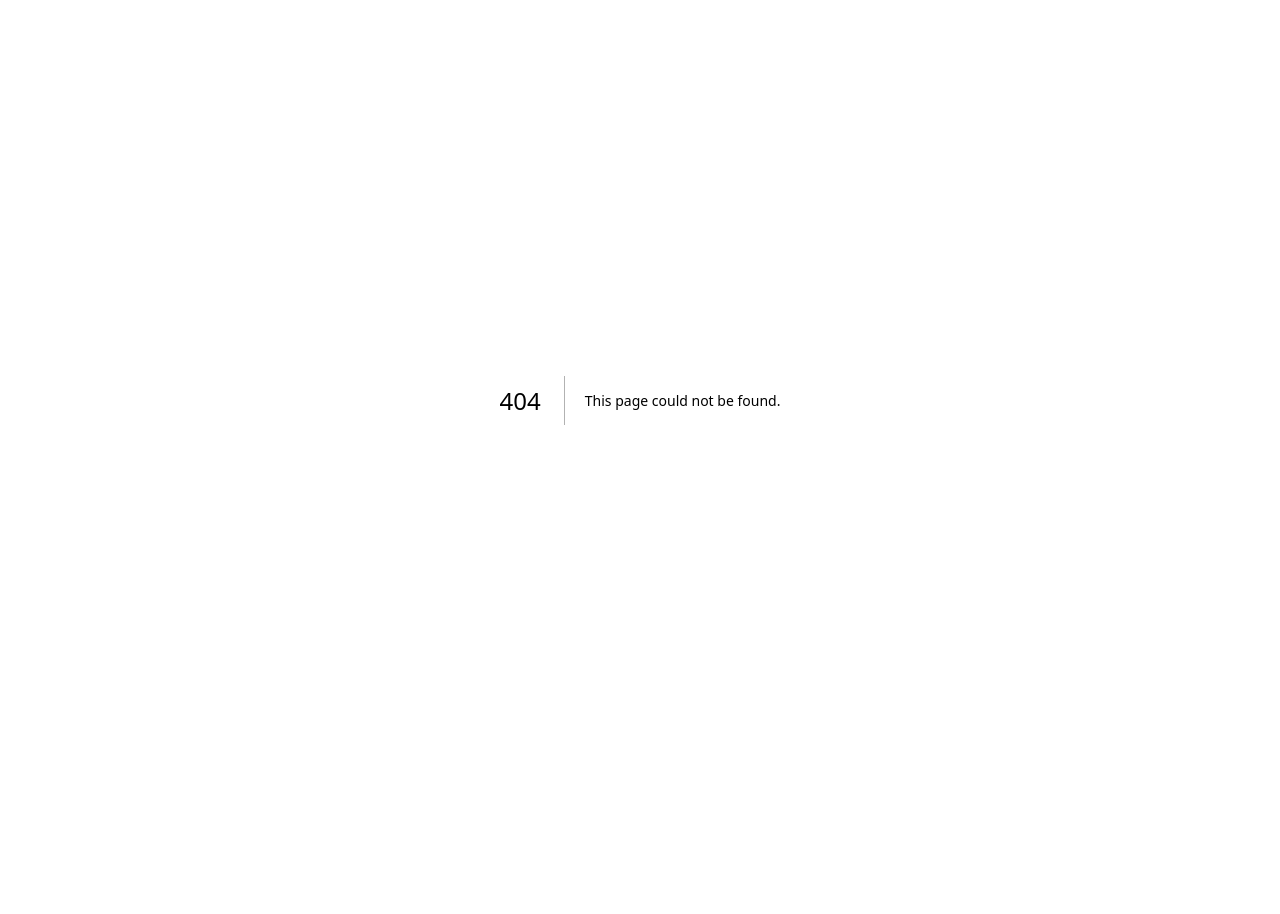
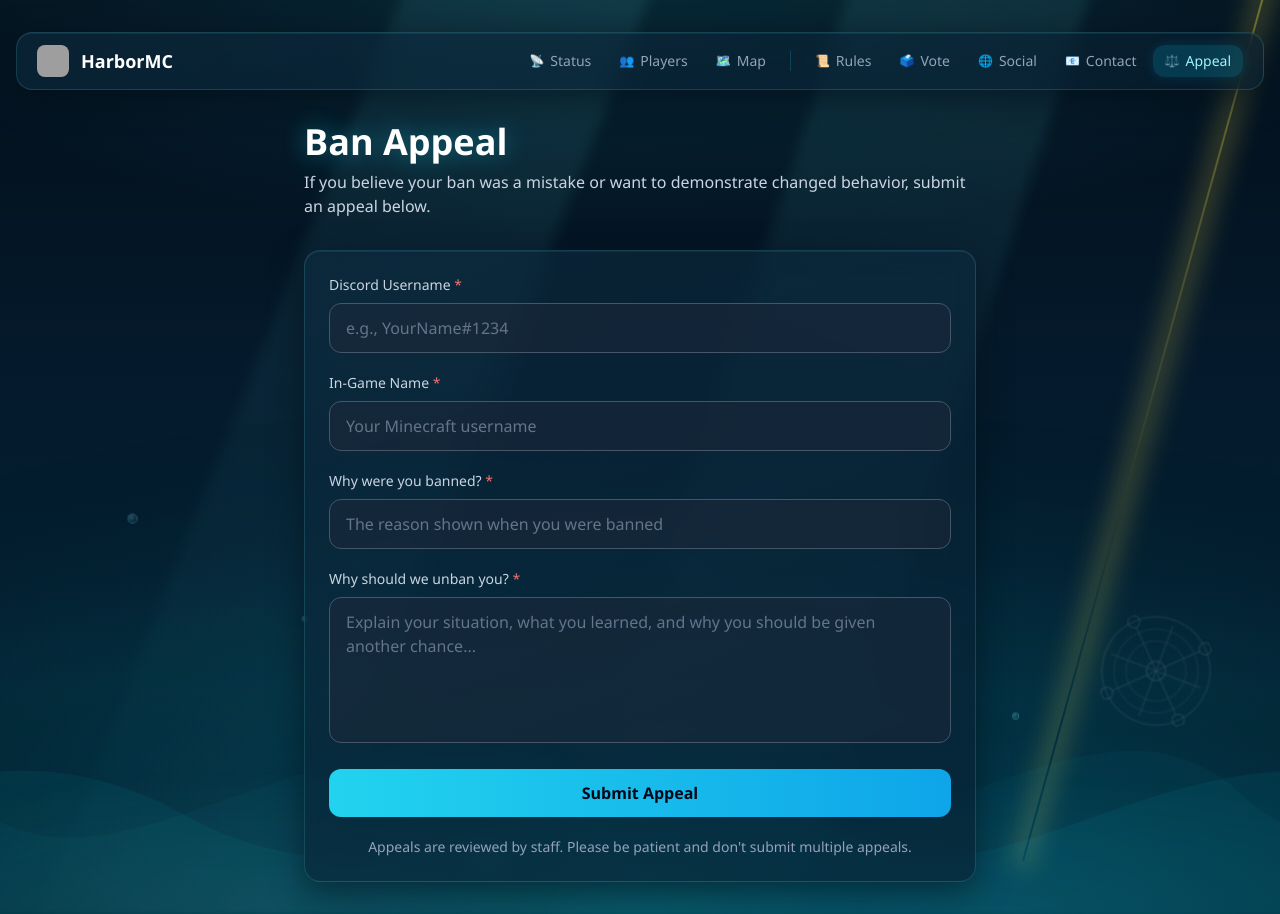
Before and after one commit to VideoHarbor2115/harbor-dashboard, a Next.js app: page /ban-appeal in a window 1280 px wide. Before the commit this address had no page. Before the commit the page ends 800 px from the top, so only its background shows below. Built offline with nearby package versions, Linux system fonts and the light colour scheme; grey boxes are pictures that could not be loaded.

Commit message:
Add ban appeal form and world map placeholder pages

```diff
--- /dev/null
+++ b/src/app/ban-appeal/page.tsx
@@ -0,0 +1,137 @@
+'use client';
+
+import { useState } from 'react';
+import Navbar from '@/components/Navbar';
+import SeaBackground from '@/components/SeaBackground';
+import { useServerStatus } from '@/components/ServerStatusContext';
+
+export default function BanAppeal() {
+  const { isOnline } = useServerStatus();
+  const [submitted, setSubmitted] = useState(false);
+  const [formData, setFormData] = useState({
+    discord: '',
+    inGameName: '',
+    reason: '',
+    appeal: '',
+  });
+
+  const handleSubmit = (e: React.FormEvent) => {
+    e.preventDefault();
+    // In production, this would send to a backend or Discord webhook
+    console.log('Ban appeal submitted:', formData);
+    setSubmitted(true);
+  };
+
+  if (submitted) {
+    return (
+      <main className="relative min-h-screen overflow-hidden px-4 py-8 text-slate-100">
+        <SeaBackground isOffline={!isOnline} />
+        <Navbar />
+        <div className="mx-auto max-w-2xl">
+          <div className="glass-card rounded-2xl p-8 text-center">
+            <div className="mb-4 text-6xl">✅</div>
+            <h1 className="text-2xl font-bold text-white">Appeal Submitted!</h1>
+            <p className="mt-4 text-slate-300">
+              Your ban appeal has been sent to our staff team. We&apos;ll review it and get back to you on Discord as soon as possible.
+            </p>
+            <a
+              href="https://discord.gg/juNs35nM5z"
+              target="_blank"
+              rel="noopener noreferrer"
+              className="mt-6 inline-block rounded-xl bg-indigo-600 px-6 py-3 font-semibold text-white hover:bg-indigo-500"
+            >
+              Join Discord
+            </a>
+          </div>
+        </div>
+      </main>
+    );
+  }
+
+  return (
+    <main className="relative min-h-screen overflow-hidden px-4 py-8 text-slate-100">
+      <SeaBackground isOffline={!isOnline} />
+      <Navbar />
+
+      <div className="mx-auto max-w-2xl">
+        <h1 className="mb-2 text-4xl font-bold text-white text-glow">Ban Appeal</h1>
+        <p className="mb-8 text-slate-300">
+          If you believe your ban was a mistake or want to demonstrate changed behavior, submit an appeal below.
+        </p>
+
+        <form onSubmit={handleSubmit} className="glass-card rounded-2xl p-6 space-y-5">
+          <div>
+            <label htmlFor="discord" className="block text-sm font-medium text-slate-300 mb-2">
+              Discord Username <span className="text-red-400">*</span>
+            </label>
+            <input
+              type="text"
+              id="discord"
+              required
+              placeholder="e.g., YourName#1234"
+              className="w-full rounded-xl border border-slate-600 bg-slate-800/50 px-4 py-3 text-white placeholder-slate-500 focus:border-cyan-400 focus:outline-none focus:ring-1 focus:ring-cyan-400"
+              value={formData.discord}
+              onChange={(e) => setFormData({ ...formData, discord: e.target.value })}
+            />
+          </div>
+
+          <div>
+            <label htmlFor="inGameName" className="block text-sm font-medium text-slate-300 mb-2">
+              In-Game Name <span className="text-red-400">*</span>
+            </label>
+            <input
+              type="text"
+              id="inGameName"
+              required
+              placeholder="Your Minecraft username"
+              className="w-full rounded-xl border border-slate-600 bg-slate-800/50 px-4 py-3 text-white placeholder-slate-500 focus:border-cyan-400 focus:outline-none focus:ring-1 focus:ring-cyan-400"
+              value={formData.inGameName}
+              onChange={(e) => setFormData({ ...formData, inGameName: e.target.value })}
+            />
+          </div>
+
+          <div>
+            <label htmlFor="reason" className="block text-sm font-medium text-slate-300 mb-2">
+              Why were you banned? <span className="text-red-400">*</span>
+            </label>
+            <input
+              type="text"
+              id="reason"
+              required
+              placeholder="The reason shown when you were banned"
+              className="w-full rounded-xl border border-slate-600 bg-slate-800/50 px-4 py-3 text-white placeholder-slate-500 focus:border-cyan-400 focus:outline-none focus:ring-1 focus:ring-cyan-400"
+              value={formData.reason}
+              onChange={(e) => setFormData({ ...formData, reason: e.target.value })}
+            />
+          </div>
+
+          <div>
+            <label htmlFor="appeal" className="block text-sm font-medium text-slate-300 mb-2">
+              Why should we unban you? <span className="text-red-400">*</span>
+            </label>
+            <textarea
+              id="appeal"
+              required
+              rows={5}
+              placeholder="Explain your situation, what you learned, and why you should be given another chance..."
+              className="w-full rounded-xl border border-slate-600 bg-slate-800/50 px-4 py-3 text-white placeholder-slate-500 focus:border-cyan-400 focus:outline-none focus:ring-1 focus:ring-cyan-400 resize-none"
+              value={formData.appeal}
+              onChange={(e) => setFormData({ ...formData, appeal: e.target.value })}
+            />
+          </div>
+
+          <button
+            type="submit"
+            className="w-full rounded-xl bg-gradient-to-r from-cyan-400 to-sky-500 py-3 font-bold text-slate-950 transition hover:from-cyan-300 hover:to-sky-400 hover:shadow-lg hover:shadow-cyan-500/30"
+          >
+            Submit Appeal
+          </button>
+
+          <p className="text-center text-sm text-slate-400">
+            Appeals are reviewed by staff. Please be patient and don&apos;t submit multiple appeals.
+          </p>
+        </form>
+      </div>
+    </main>
+  );
+}
--- /dev/null
+++ b/src/app/map/page.tsx
@@ -0,0 +1,64 @@
+'use client';
+
+import Navbar from '@/components/Navbar';
+import SeaBackground from '@/components/SeaBackground';
+import { useServerStatus } from '@/components/ServerStatusContext';
+
+export default function Map() {
+  const { isOnline } = useServerStatus();
+
+  return (
+    <main className="relative min-h-screen overflow-hidden px-4 py-8 text-slate-100">
+      <SeaBackground isOffline={!isOnline} />
+      <Navbar />
+
+      <div className="mx-auto max-w-4xl">
+        <h1 className="mb-8 text-4xl font-bold text-white text-glow">World Map</h1>
+
+        <div className="glass-card rounded-2xl p-8 text-center">
+          <div className="mb-4 text-6xl">🗺️</div>
+          <h2 className="text-2xl font-semibold text-white">Coming Soon</h2>
+          <p className="mt-4 text-slate-300 max-w-lg mx-auto">
+            Our interactive world map is under development. Soon you&apos;ll be able to explore the HarborMC world, discover player bases, and find your way around.
+          </p>
+
+          <div className="mt-8 grid gap-4 sm:grid-cols-2">
+            <div className="rounded-xl bg-slate-800/50 p-4">
+              <div className="text-2xl mb-2">🏰</div>
+              <h3 className="font-semibold text-white">Player Bases</h3>
+              <p className="text-sm text-slate-400">Explore builds and towns</p>
+            </div>
+            <div className="rounded-xl bg-slate-800/50 p-4">
+              <div className="text-2xl mb-2">📍</div>
+              <h3 className="font-semibold text-white">Points of Interest</h3>
+              <p className="text-sm text-slate-400">Find spawn, shops, and more</p>
+            </div>
+            <div className="rounded-xl bg-slate-800/50 p-4">
+              <div className="text-2xl mb-2">👤</div>
+              <h3 className="font-semibold text-white">Player Locations</h3>
+              <p className="text-sm text-slate-400">See who's where in real-time</p>
+            </div>
+            <div className="rounded-xl bg-slate-800/50 p-4">
+              <div className="text-2xl mb-2">🧭</div>
+              <h3 className="font-semibold text-white">Navigation</h3>
+              <p className="text-sm text-slate-400">Get directions to any location</p>
+            </div>
+          </div>
+
+          <p className="mt-8 text-sm text-slate-400">
+            Interested in helping set up Dynmap? Contact us on Discord!
+          </p>
+
+          <a
+            href="https://discord.gg/juNs35nM5z"
+            target="_blank"
+            rel="noopener noreferrer"
+            className="mt-4 inline-block rounded-xl bg-indigo-600 px-6 py-3 font-semibold text-white hover:bg-indigo-500"
+          >
+            Join Discord
+          </a>
+        </div>
+      </div>
+    </main>
+  );
+}
--- a/src/components/Navbar.tsx
+++ b/src/components/Navbar.tsx
@@ -15,6 +15,7 @@
     items: [
       { href: '/', label: 'Status', icon: '📡' },
       { href: '/players', label: 'Players', icon: '👥' },
+      { href: '/map', label: 'Map', icon: '🗺️' },
     ],
   },
   {
@@ -24,6 +25,7 @@
       { href: '/vote', label: 'Vote', icon: '🗳️' },
       { href: '/social', label: 'Social', icon: '🌐' },
       { href: '/contact', label: 'Contact', icon: '📧' },
+      { href: '/ban-appeal', label: 'Appeal', icon: '⚖️' },
     ],
   },
 ];
```
